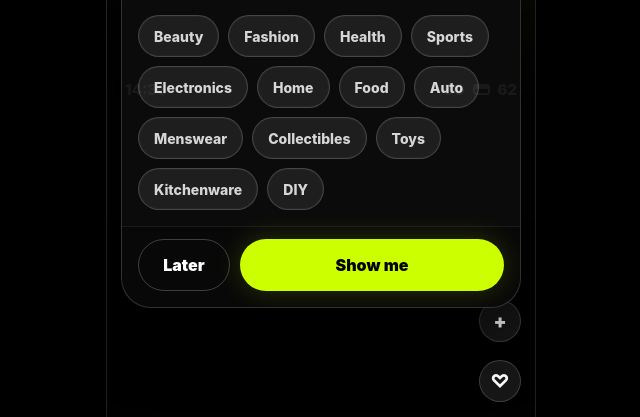
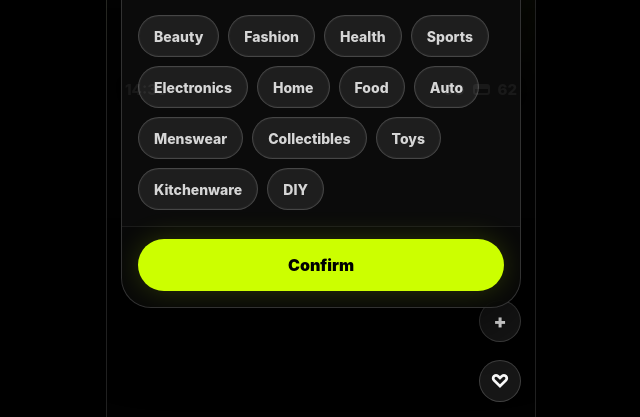
Before and after one commit to C-Winky/HF-select-niche, a plain HTML site: page index.html in a window 1280 px wide. Shown: the part 327-744 px from the top of the page, without its empty margins (319-959 px from the left). Drawn offline with Linux system fonts and the light colour scheme.

Commit message:
Add files via upload

```diff
--- a/index.html
+++ b/index.html
@@ -277,25 +277,18 @@
     }
 
     .footer {
-      display: grid;
-      grid-template-columns: 92px 1fr;
-      gap: 10px;
+      display: block;
       padding: 12px 16px 16px;
       border-top: 1px solid rgba(255, 255, 255, .08);
       background: rgba(0, 0, 0, .3);
     }
 
     .btn {
+      width: 100%;
       min-height: 52px;
       border-radius: 999px;
       font-size: 16px;
       font-weight: 920;
-    }
-
-    .btn.secondary {
-      border: 1px solid rgba(255, 255, 255, .22);
-      background: transparent;
-      color: var(--white);
     }
 
     .btn.primary {
@@ -401,8 +394,7 @@
           </div>
         </div>
         <div class="footer">
-          <button class="btn secondary" type="button">Later</button>
-          <button class="btn primary" type="button">Show me</button>
+          <button class="btn primary" type="button">Confirm</button>
         </div>
       </div>
     </section>
```
